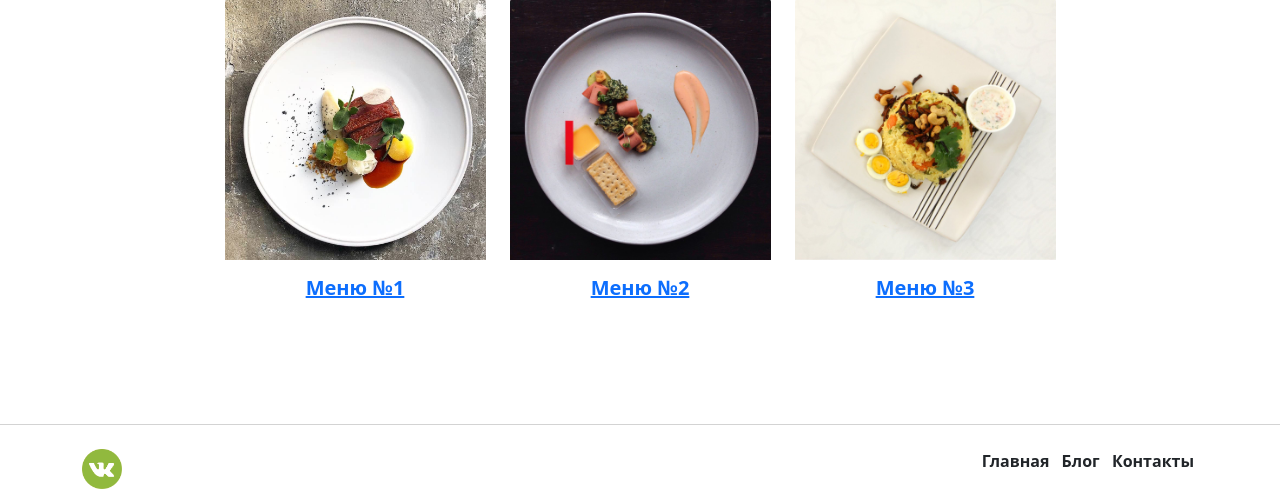
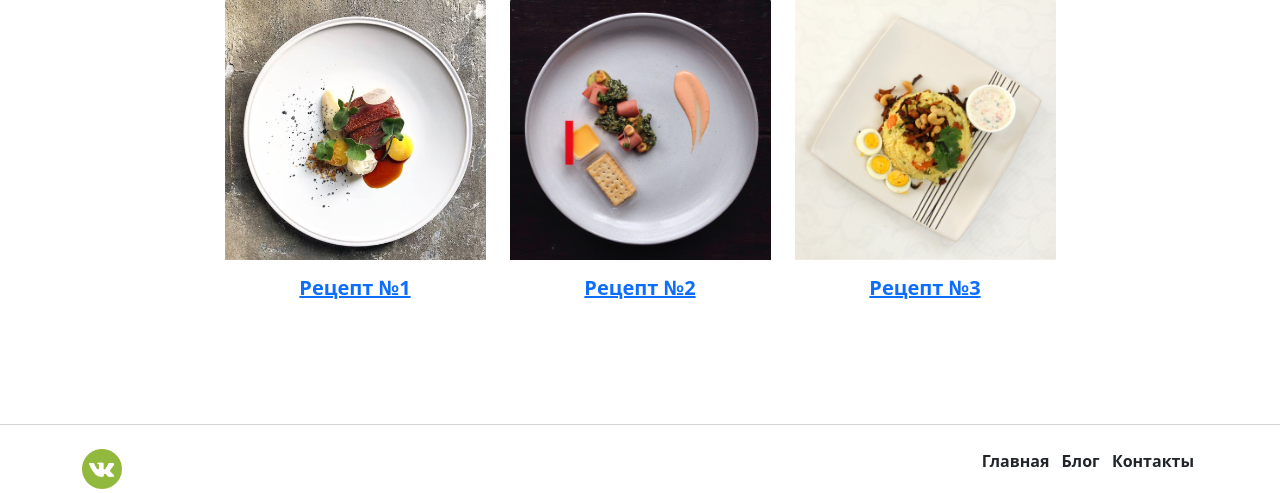
Before and after one commit to kaser137/foodplan, a Django app: page /free_menus/ in a window 1280 px wide. Shown: the part 225-718 px from the top of the page. Run offline with Django 4.2, Linux system fonts and the light colour scheme; data that the repository does not hold is empty.

Commit message:
change name from menu to receipt

```diff
--- a/foodplan_site/views.py
+++ b/foodplan_site/views.py
@@ -18,7 +18,6 @@ def free_menus(request):
     context ={
         'receipt_chart': receipt_chart
     }
-    print(receipt_chart, '*****************************************')
     return render(request, 'free_menus.html', context=context)
 
 
@@ -32,3 +31,7 @@ def card(request):
             'products': products,
         }
     return render(request, 'card2.html', context=context)
+
+
+def lk(request):
+    return render(request, 'lk.html')
--- a/templates/free_menus.html
+++ b/templates/free_menus.html
@@ -21,7 +21,7 @@
                         <div class="card mb-1 foodplan__card_borderless">
                             <img src="{% static "img/menu11.jpg" %}" class="card-img-top" alt="">
                             <div class="card-body">
-                                <h5 class="card-title" style="text-align: center"><b><a href="{% url 'card' %}?receipt_id={{receipt_chart.0}}">Меню №1</a></b></h5>
+                                <h5 class="card-title" style="text-align: center"><b><a href="{% url 'card' %}?receipt_id={{receipt_chart.0}}">Рецепт №1</a></b></h5>
                             </div>
                         </div>
                     </div>
@@ -29,7 +29,7 @@
                         <div class="card mb-1 foodplan__card_borderless">
                             <img src="{% static "img/menu33.jpg" %}" class="card-img-top" alt="">
                             <div class="card-body">
-                                <h5 class="card-title" style="text-align: center"><b><a href="{% url 'card' %}?receipt_id={{receipt_chart.1}}">Меню №2</a> </b></h5>
+                                <h5 class="card-title" style="text-align: center"><b><a href="{% url 'card' %}?receipt_id={{receipt_chart.1}}">Рецепт №2</a> </b></h5>
                             </div>
                         </div>
                     </div>
@@ -37,7 +37,7 @@
                         <div class="card mb-1 foodplan__card_borderless">
                             <img src="{% static "img/menu44.jpg" %}" class="card-img-top" alt="">
                             <div class="card-body">
-                                <h5 class="card-title" style="text-align: center"><b><a href="{% url 'card' %}?receipt_id={{receipt_chart.2}}">Меню №3</a></b></h5>
+                                <h5 class="card-title" style="text-align: center"><b><a href="{% url 'card' %}?receipt_id={{receipt_chart.2}}">Рецепт №3</a></b></h5>
                             </div>
                         </div>
                     </div>
--- a/templates/index.html
+++ b/templates/index.html
@@ -15,7 +15,7 @@
                             <button class="btn shadow-none btn-outline-success foodplan_green foodplan__border_green"
                                     onclick="window.location.href='{% url 'registration' %}'">Хочу попробовать</button>
                             <button class="btn shadow-none btn-outline-success foodplan_green foodplan__border_green"
-                                    onclick="window.location.href='{% url 'free_menus' %}'">Бесплатное меню</button>
+                                    onclick="window.location.href='{% url 'free_menus' %}'">Бесплатные рецепты</button>
                         </div>
                     </div>
                 </div>
```
Also changed, not shown: templates/card2.html (+1 -6 lines).
